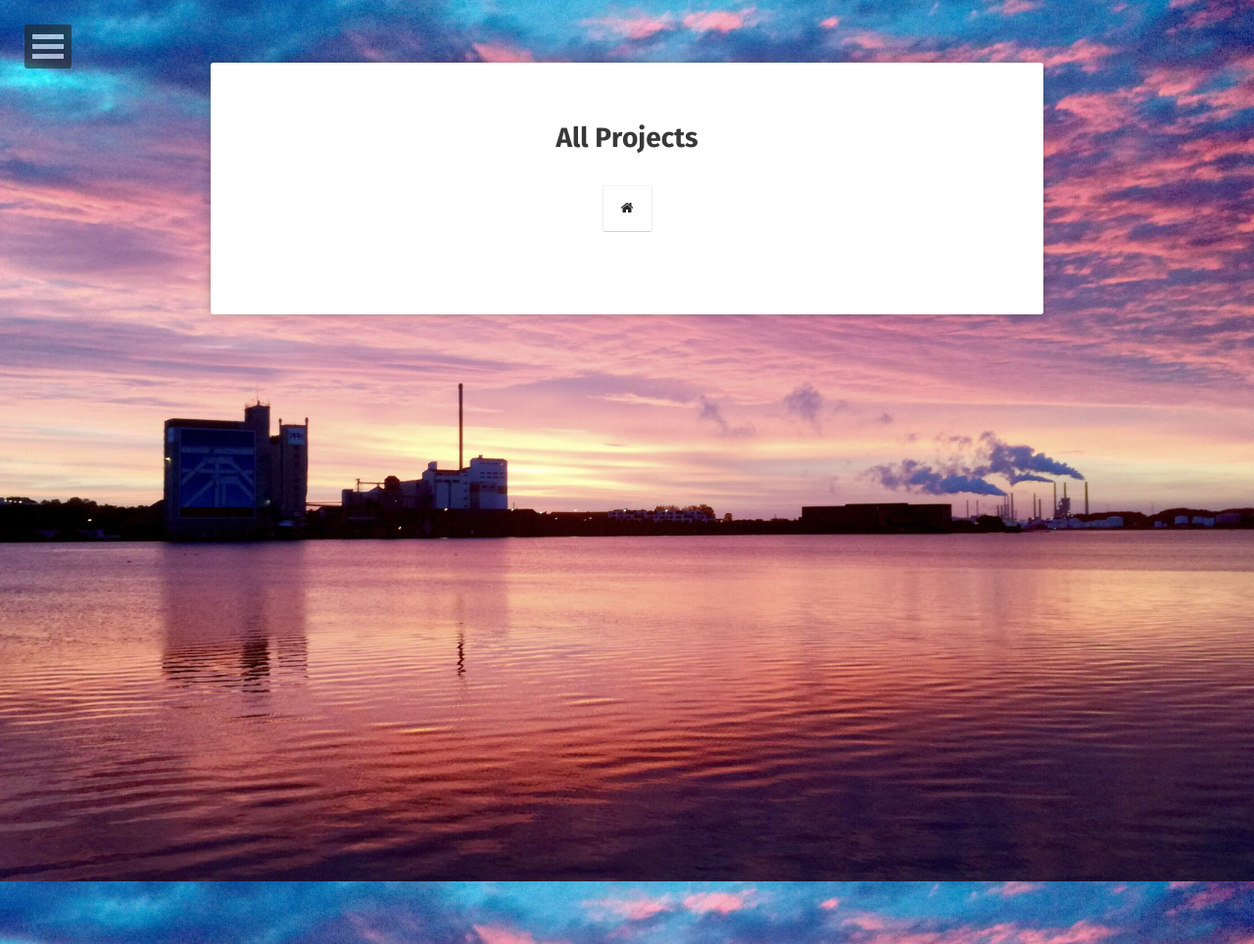
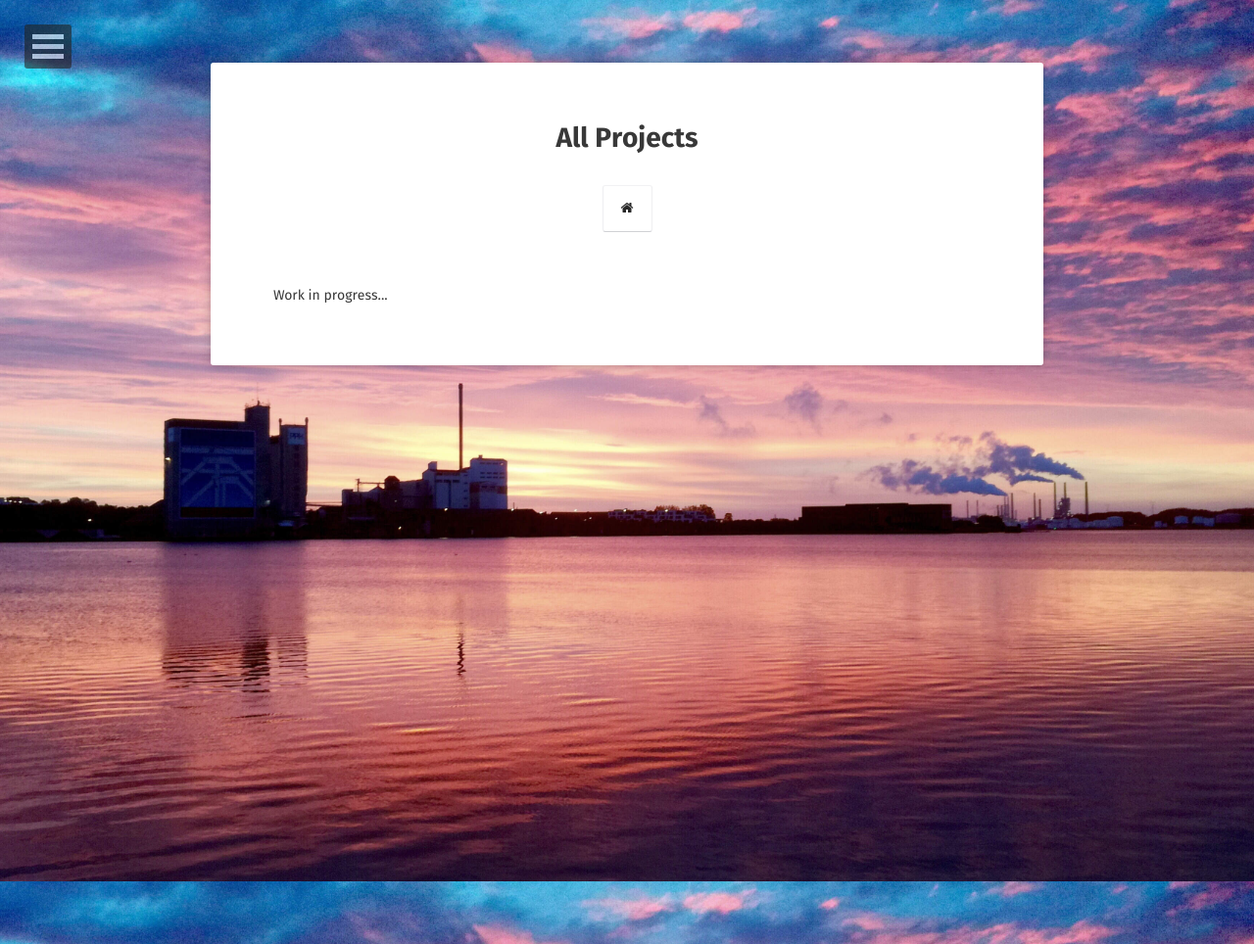
Before and after one commit to danmic/danmic.github.io, a Jekyll site: the page built from projects/index.md, in a window 1280 px wide. Shown: the whole page at 98% size. Built offline with Jekyll 4.4.1, drawn with Linux system fonts in a browser that asks for light colours; some web fonts are replaced.

Commit message:
project page update

```diff
--- a/_layouts/project.html
+++ b/_layouts/project.html
@@ -22,7 +22,7 @@ layout: compress
                     </a>
                 </div>
                 <div class="post-list">
-                    <p>{{ post.excerpt }}</p>
+                    <p>Work in progress...</p>
                     {% for post in site.posts %}
                         {% if post.project %}
                     <ul>
```
